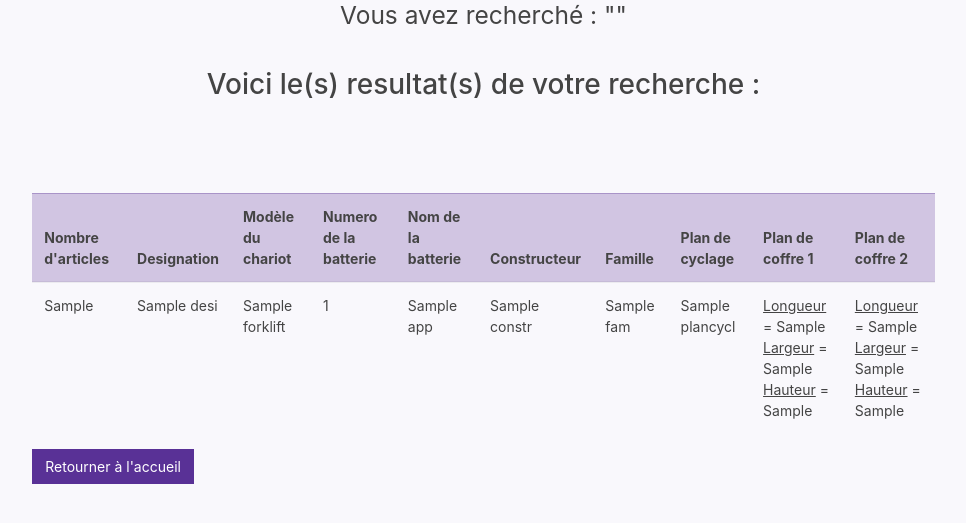
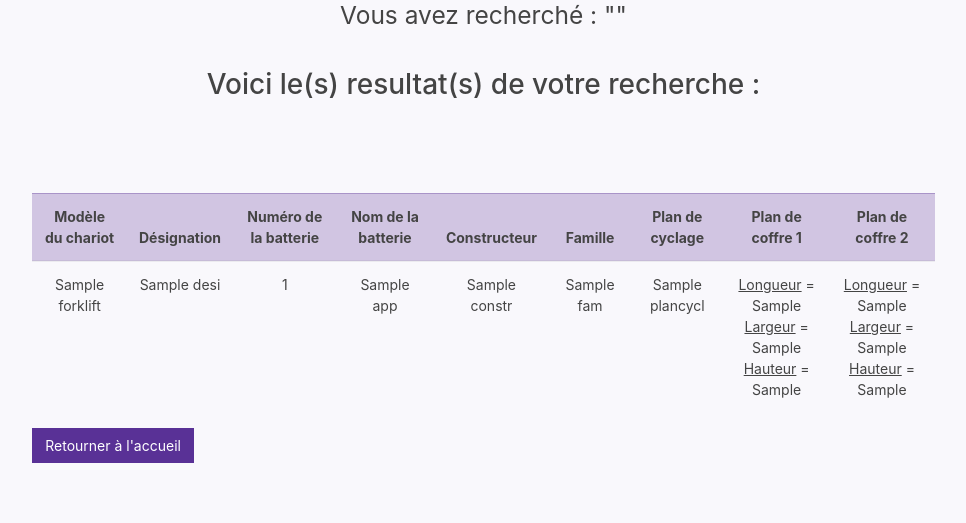
Before and after one commit to saminaminaa/AS400, a PHP site: template src/vue/chariot-batteriesplans.html.twig in a window 1280 px wide. Shown: the part 223-746 px from the top of the page, without its empty margins (127-1093 px from the left). Run offline with PHP 8.4, Linux system fonts and the light colour scheme; the template is opened without the code that fills it: most values are stand-ins (such as "Sample title", 1, 10 or a date in 2020); some libraries are stand-ins or nearby versions.

Commit message:
limite d'affichage

```diff
--- a/src/modele/class_seriecommandes.php
+++ b/src/modele/class_seriecommandes.php
@@ -28,7 +28,7 @@ class OrderSerial{
         //$this->rechercheGarantie = $db->prepare("select d.id, c.id AS numCommande, c.date AS dateCommande , c.numClient, c.idFacture, f.id AS numFacture, f.date AS dateFacture, f.nom AS nomClient, f.adresse1, f.adresse2, f.adresse3, f.zip, f.idCommande, s.id AS numSerie from detailcommande d, commande c, facture f, seriecommandes s where d.idCommande = c.id and d.idFacture = f.id and f.idCommande = c.id and s.idFacture = f.id and s.idCommande = c.id and s.id like :rechercheGarantie order by s.id");
         //$this->rechercheGarantie = $db->prepare("select s.id AS numSerie, c.id AS numCommande, c.date AS dateCommande, c.numClient, f.id AS numFacture, f.date AS dateFacture, f.nom AS nomClient, f.adresse1, f.adresse2, f.adresse3, f.zip from seriecommandes s, commande c, facture f where s.idFacture=f.id and s.idCommande=c.id and s.id like :rechercheGarantie order by s.id");
         //requete avec la vraie BD :
-        $this->rechercheGarantie = $db->prepare("select os.SrlNbr AS numSerie, o.[Order number] AS numCommande, o.[Order date] AS dateCommande, o.[Customer number] AS numClient, i.InvoiceNumber AS numFacture, i.[Invoice Date] AS dateFacture, i.[Invoice Name] AS nomClient, i.[Invoice Adress 1] AS adresse1, i.[Invoice Adress 2] AS adresse2, i.[Invoice Adress 3] AS adresse3, i.[Invoice ZIP] AS zip from OrderSerial os, [Order] o, Invoice i where os.InvoiceNbr=i.InvoiceNumber and os.OrderNbr=o.[Order number] and os.SrlNbr like :rechercheGarantie order by os.SrlNbr");
+        $this->rechercheGarantie = $db->prepare("select top 9000 os.SrlNbr AS numSerie, o.[Order number] AS numCommande, o.[Order date] AS dateCommande, o.[Customer number] AS numClient, i.InvoiceNumber AS numFacture, i.[Invoice Date] AS dateFacture, i.[Invoice Name] AS nomClient, i.[Invoice Adress 1] AS adresse1, i.[Invoice Adress 2] AS adresse2, i.[Invoice Adress 3] AS adresse3, i.[Invoice ZIP] AS zip from OrderSerial os, [Order] o, Invoice i where os.InvoiceNbr=i.InvoiceNumber and os.OrderNbr=o.[Order number] and os.SrlNbr like :rechercheGarantie order by os.SrlNbr");
 
     }
 
--- a/src/modele/class_tacoapp.php
+++ b/src/modele/class_tacoapp.php
@@ -15,19 +15,15 @@ class TacoApp{
     public function __construct($db){
 
         $this->db = $db ;
-
         //requete permettant de trouver les commandes qui correspondent à un article en tapant le code de l'article (maintenant en tapant la designation)
         //$this->rechercheArticle = $db->prepare("select ta.id AS tacid, ta.appareil, tm.id, d.planCyclage, d.designation, d.id, c.id AS idCom, c.date, c.numClient, c.idFacture from tacoapp ta, tacomaster tm, detailcommande d, commande c where ta.id = tm.idApp and tm.id = d.planCyclage and d.idCommande = c.id and d.designation like :rechercheArticle order by d.designation");
         //requete avec la vraie BD :
-        $this->rechercheArticle = $db->prepare("select ta.[Numéro d'appareil] AS tacid, ta.Appareil AS appareil, tm.idTaco , od.PCyclage, od.[Désignation] AS desi, od.id, o.[Order Number] AS idCom, o.[Order date] AS date, o.[Customer number] AS numClient, o.[Invoice number] AS idFacture from tacoApp ta, tacomaster tm, OrderDetail od, [Order] o where ta.[Numéro d'appareil] = tm.NbrApp and tm.[Plan de cyclage] = od.PCyclage and od.OrderNb = o.[Order number] and od.[Désignation] like :rechercheArticle order by od.[Désignation]");
-
-
+        $this->rechercheArticle = $db->prepare("select top 9000 ta.[Numéro d'appareil] AS tacid, ta.Appareil AS appareil, tm.idTaco , od.PCyclage, od.[Désignation] AS desi, od.id, o.[Order Number] AS idCom, o.[Order date] AS date, o.[Customer number] AS numClient, o.[Invoice number] AS idFacture from tacoApp ta, tacomaster tm, OrderDetail od, [Order] o where ta.[Numéro d'appareil] = tm.NbrApp and tm.[Plan de cyclage] = od.PCyclage and od.OrderNb = o.[Order number] and od.[Désignation] like :rechercheArticle order by od.[Désignation]");
 
         //requete pour selectionner les informations sur les batteries à partir de l'année 2000.
         //$this->select2000 = $db->prepare("select ta.id AS idTa, ta.constructeur, ta.famille, ta.appareil, tm.id, d.id, c.id, c.date, f.id, f.date AS dateFacture from tacoapp ta, tacomaster tm, detailcommande d, commande c, facture f where ta.id=tm.idApp and tm.planCyclage=d.planCyclage and d.idCommande=c.id and f.idCommande = c.id and f.date >= '2000-00-00' order by c.date");
         //meme requete avec la vraie BD :
         $this->select2000 = $db->prepare("select ta.[Numéro d'appareil] AS idTa, ta.Constructeur, ta.Famille, ta.Appareil, i.[Invoice Date] AS dateFacture from tacoapp ta, tacomaster tm, OrderDetail od, [Order] o, Invoice i where ta.[Numéro d'appareil]=tm.NbrApp and tm.[Plan de cyclage]=od.PCyclage and od.OrderNb=o.[Order number] and i.OrderNumber = o.[Order number] and i.[Invoice Date] >= '20000000'");
-
 
         //requete permettant de trouver les plans de cyclages et de coffres correspondant à un numero de garantie
         $this->rechercheGarant = $db->prepare("select ta.id AS tacid, ta.appareil, tm.id, tm.planCyclage, tm.planCoffre, tc.plancoffre, tc.longueur1, tc.largeur1, tc.hauteur1, tc.longueur2, tc.largeur2, tc.hauteur2 from tacoapp ta, tacomaster tm, tacocof tc where ta.id = tm.idApp and tm.planCoffre = tc.plancoffre and ta.id like :rechercheGarant order by ta.id");
--- a/src/vue/chariot-batteriesplans.html.twig
+++ b/src/vue/chariot-batteriesplans.html.twig
@@ -25,17 +25,16 @@
 <br>
 <br><br><br>
 
-
+<div style="text-align:center">
 <div class="panel panel-default">
 <div class="table-responsive">
 <table class="table table-hover">
   <thead>
     <tr class="table-primary">
       {# <th scope="col">id</th> #}
-      <th scope="col">Nombre d'articles</th>
-      <th scope="col">Designation</th>
       <th scope="col">Modèle du chariot</th>
-      <th scope="col">Numero de la batterie</th>
+      <th scope="col">Désignation</th>
+      <th scope="col">Numéro de la batterie</th>
       <th scope="col">Nom de la batterie</th>
       <th scope="col">Constructeur</th>
       <th scope="col">Famille</th>
@@ -52,9 +51,8 @@
     {% else %} #}
     <tr>
       {# <td>{{d.id}}</td> #}
-      <td>{{d.NbrArt}}</td>
+      <td>{{d.Forklift}}</td>
       <td>{{d.desi}}</td>
-      <td>{{d.Forklift}}</td>
       <td>{{d.idTa}}</td>
       <td>{{d.app}}</td>
       <td>{{d.constr}}</td>
@@ -69,6 +67,7 @@
 </table>
 </div>
 </div>
+</div>
 <a type="button" href="index.php?" class="btn btn-primary"> <FONT color="white"> Retourner à l'accueil </FONT></a>
 {% endif %}
 
--- a/src/vue/codeclient-detailscommande.html.twig
+++ b/src/vue/codeclient-detailscommande.html.twig
@@ -63,7 +63,7 @@
       <td>{{od.numCommande}}</td>
       <td>{{od.dateCommande}}</td>
       <td>{{od.numFacture}}</td>
-      <td type="hidden">{{od.id}}</td>
+      {# <td type="hidden">{{od.id}}</td> #}
       <td><a type="button" class="btn btn-sm btn-primary" href="index.php?page=detailscommande&id={{ od.id }}" value="Voir les details de la commande">Voir les details de la commande</a></td>
 
     </tr>
```
Also changed, not shown: src/modele/class_detailcommande.php (+3 -5 lines).
